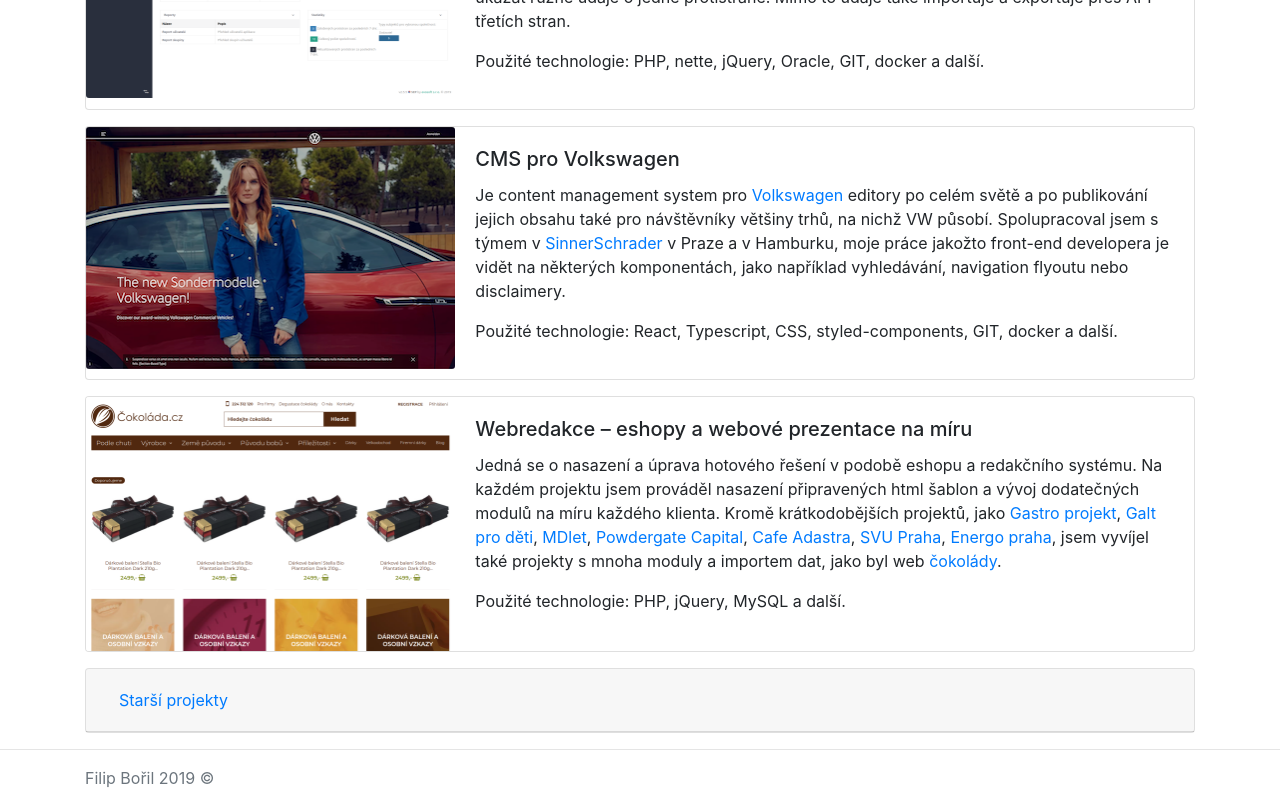
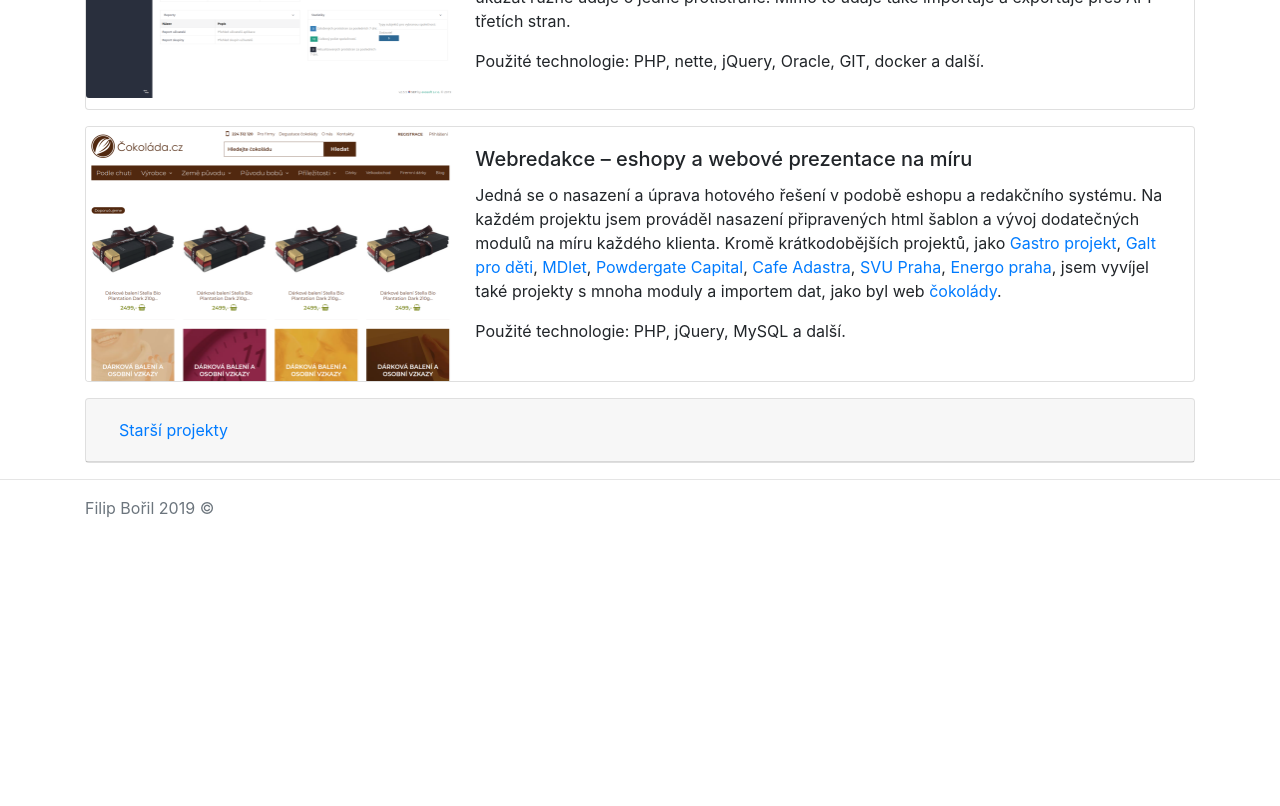
Before and after one commit to borilfilip/filipboril-cz, a React (Create React App) app: page /projects in a window 1280 px wide. Shown: the part 1040-1846 px from the top of the page. After the commit the page ends 1576 px from the top, so only its background shows below. Built offline with nearby package versions, Linux system fonts and the light colour scheme.

Commit message:
Content bug (twice VWA)

```diff
--- a/src/components/Projects/Projects.js
+++ b/src/components/Projects/Projects.js
@@ -57,19 +57,6 @@ const projects = (props) => {
         </p>
         <p>
           Použité technologie: PHP, nette, jQuery, Oracle, GIT, docker a další.
-        </p>
-      </Project>
-      <Project img="/img/volkswagen-thumb.png" name="CMS pro Volkswagen">
-        <p>
-          Je content management system pro <a href="https://www.volkswagen.de" target="_blank" rel="noreferrer noopener">
-          Volkswagen</a> editory po celém světě a po publikování jejich obsahu také pro návštěvníky většiny trhů,
-          na nichž VW působí. Spolupracoval jsem s týmem v{' '}
-          <a href="https://sinnerschrader.com/" target="_blank" rel="noreferrer noopener">SinnerSchrader</a> v Praze a
-          v Hamburku, moje práce jakožto front-end developera je vidět na některých komponentách, jako například
-          vyhledávání, navigation flyoutu nebo disclaimery.
-        </p>
-        <p>
-          Použité technologie: React, Typescript, CSS, styled-components, GIT, docker a další.
         </p>
       </Project>
       <Project img="/img/cokolada-hp-thumb.png" name="Webredakce – eshopy a webové prezentace na míru">
```
